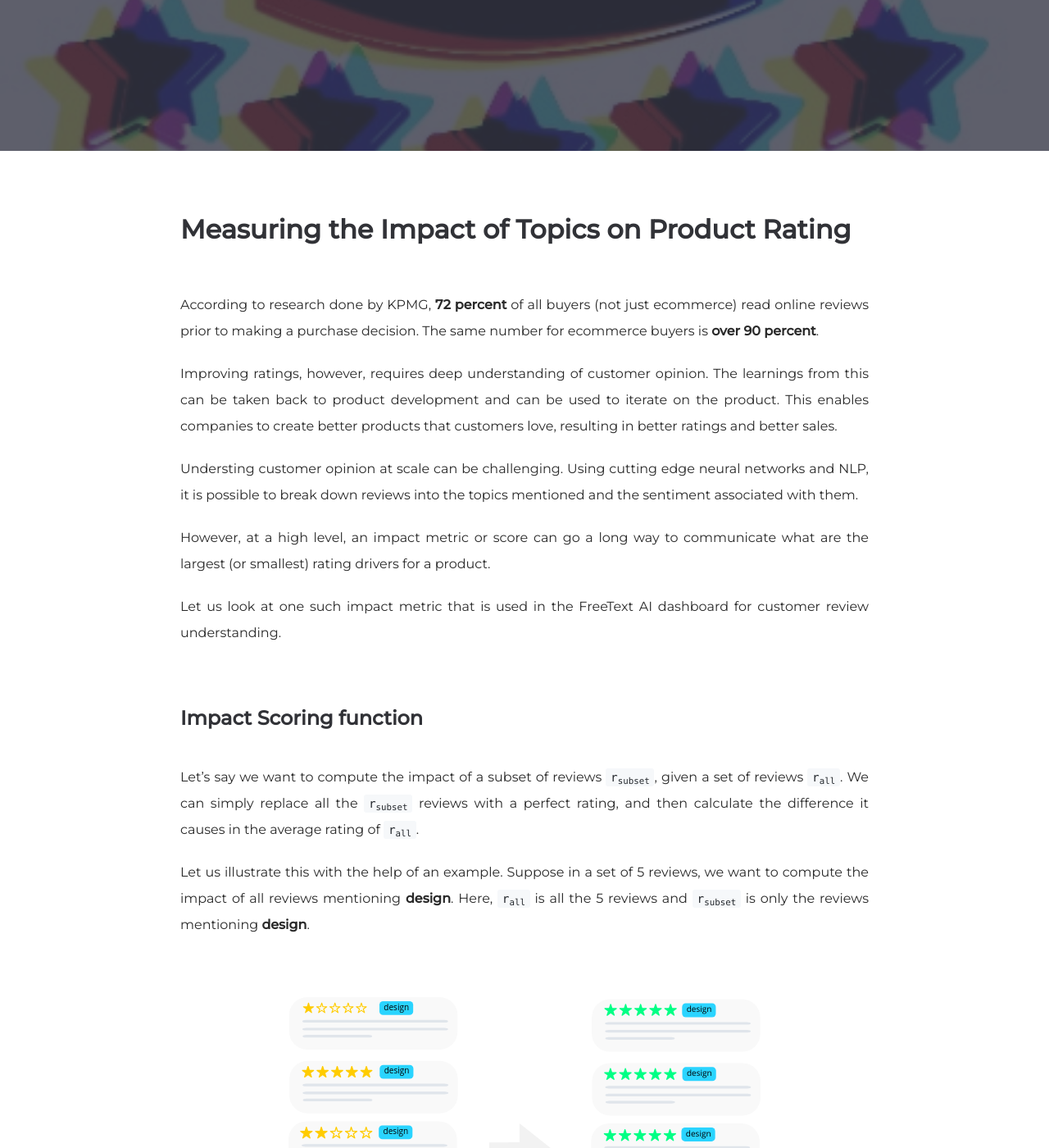
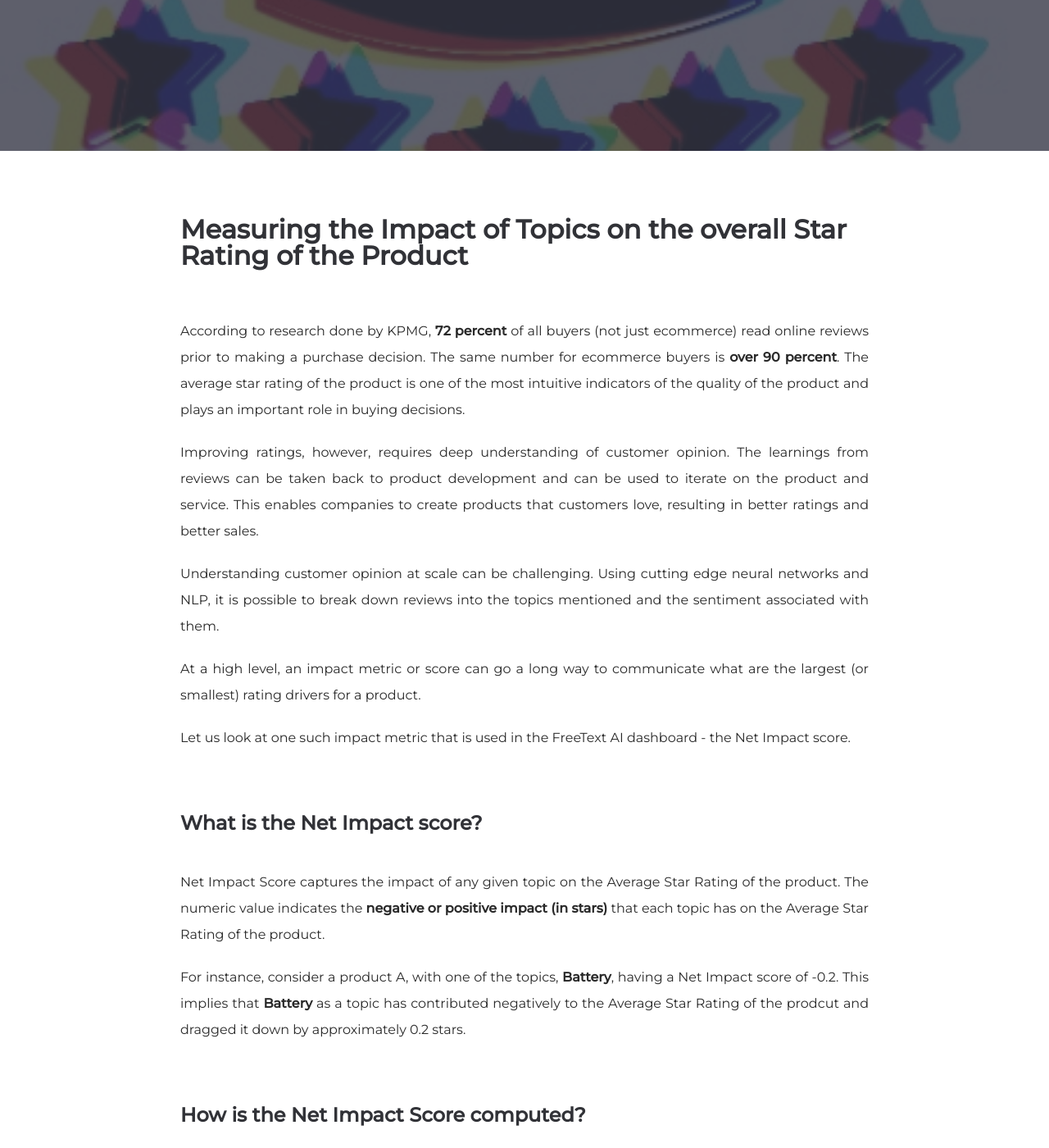
Before and after one commit to freetext-ai/blog, a Jekyll site: the page built from _posts/2019-01-23-reivew-topic-impact-score.md, in a window 1280 px wide and 1400 px high, scrolled down 392 px. Shown: the whole window at 82% size. Built offline with Jekyll 4.4.1, drawn with Linux system fonts in a browser that asks for light colours; a script that is not in the unit is left out; some of the changed text lies outside the part shown.

Commit message:
Updating the Net Impact post

```diff
--- a/_posts/2019-01-23-reivew-topic-impact-score.md
+++ b/_posts/2019-01-23-reivew-topic-impact-score.md
@@ -6,24 +6,45 @@ mathjax: true
 ---
 
 
-# Measuring the Impact of Topics on Product Rating
+# Measuring the Impact of Topics on the overall Star Rating of the Product
 
 <br/>
 
-According to research done by KPMG, __72 percent__ of all buyers (not just ecommerce) read online reviews prior to making a purchase decision. The same number for ecommerce buyers is __over 90 percent__.
+According to research done by KPMG, __72 percent__ of all buyers (not just ecommerce) read online reviews prior to making a purchase decision. The same number for ecommerce buyers is __over 90 percent__. The average star rating of the product is one of the most intuitive indicators of the quality of the product and plays an important role in buying decisions.
 
-Improving ratings, however, requires deep understanding of customer opinion. The learnings from this can be taken back to product development and can be used to iterate on the product. This enables companies to create better products that customers love, resulting in better ratings and better sales.
 
-Understing customer opinion at scale can be challenging. Using cutting edge neural networks and NLP, it is possible to break down reviews into the topics mentioned and the sentiment associated with them.
+Improving ratings, however, requires deep understanding of customer opinion. The learnings from reviews can be taken back to product development and can be used to iterate on the product and service. This enables companies to create products that customers love, resulting in better ratings and better sales.
 
-However, at a high level, an impact metric or score can go a long way to communicate what are the largest (or smallest) rating drivers for a product.
+Understanding customer opinion at scale can be challenging. Using cutting edge neural networks and NLP, it is possible to break down reviews into the topics mentioned and the sentiment associated with them.
 
-Let us look at one such impact metric that is used in the FreeText AI dashboard for customer review understanding.
+At a high level, an impact metric or score can go a long way to communicate what are the largest (or smallest) rating drivers for a product.
+
+Let us look at one such impact metric that is used in the FreeText AI dashboard - the Net Impact score.
 
 <br/>
-## Impact Scoring function
+## What is the Net Impact score?
 <br/>
-Let's say we want to compute the impact of a subset of reviews <code>r<sub>subset</sub></code>, given a set of reviews <code>r<sub>all</sub></code>. We can simply replace all the <code>r<sub>subset</sub></code> reviews with a perfect rating, and then calculate the difference it causes in the average rating of <code>r<sub>all</sub></code>.
+Net Impact Score captures the impact of any given topic on the Average Star Rating of the product. The numeric value indicates the __negative or positive impact (in stars)__ that each topic has on the Average Star Rating of the product.
+
+For instance, consider a product A, with one of the topics, __Battery__, having a Net Impact score of -0.2. This implies that __Battery__ as a topic has contributed negatively to the Average Star Rating of the prodcut and dragged it down by approximately 0.2 stars.
+
+<br/>
+## How is the Net Impact Score computed?
+<br/>
+The computation of the Net Impact Score largely takes into account the following factors -
+
+1. __Importance of each topic__ i.e volume of reviews that mention that topic as a fraction of total reviews.
+2. __Sentiment__ of each mention of the topic
+3. __Topical sentiment distribution__, esp when compared with the overall sentiment distribution of the product
+4. __Movement in avg. star rating__, as explained by the above signals
+
+Let’s get into some details.
+
+The first step is to compute the range within which each topic can potentially impact the average star rating of the product, both on the positive or negative spectrum. We do this by simulating a completely perfect and completely imperfect world for each topic.
+
+Consider a product with total reviews <code>r<sub>all</sub></code>. The topic __design__ mentioned in a subset of reviews <code>r<sub>subset</sub></code>. Let <code>R<sub>min</sub></code> be the Average Star Rating if all __design__ mentions were negative and similarly <code>R<sub>max</sub></code> if all mentions were positive.
+
+To calculate <code>R<sub>max</sub></code> for the topic, we parse through every negative review mentioning the topic and replace the negative rating with a perfect rating. Then, we calculate the difference it causes in the overall rating of the product.
 
 Let us illustrate this with the help of an example. Suppose in a set of 5 reviews, we want to compute the impact of all reviews mentioning __design__. Here, <code>r<sub>all</sub></code> is all the 5 reviews and <code>r<sub>subset</sub></code> is only the reviews mentioning __design__.
 
@@ -36,15 +57,29 @@ Let us illustrate this with the help of an example. Suppose in a set of 5 review
 <br/>
 <br/>
 
-We replace the ratings of reviews that mention __design__ with a perfect score and measure the difference it causes to the average rating. One way to interpret this metric is that if __design__ was improved the potential overall rating impact that can be seen is __1.4 stars__
+Similarly, to calculate <code>R<sub>min</sub></code> for the topic, we parse and replace every positive mention with the worst rating, and determine the lower bound for the overall rating.
 
-This metric has the following desirable properties:
-* since the unit of the metric is in  __stars__, it is easy to interpret as opposed to other confidence measures.
+The above exercise gives us a range within which the topic __design__ can possibly impact the overall star rating, indicated by <code>R<sub>min</sub></code> and <code>R<sub>max</sub></code>.
+
+Now that we understand the range of impact, the next step is to determine exactly how much has the topic, in isolation, impacted the Average Star Rating.
+
+To do this, we look into the actual distribution of positive and negative mentions for each topic, and understand how it compares with the overall distribution of the product. Depending on the sentiment (positive or negative) of all mentions of the topic and the magnitude of variation from the overall sentiment distribution, the new effective Star Rating of the product is computed, which lies somewhere between <code>R<sub>min</sub></code> and <code>R<sub>max</sub></code>. (In case of 100% positive sentiment, the new Star Rating will be <code>R<sub>max</sub></code> and 100% negative sentiment, it will be <code>R<sub>min</sub></code>)
+
+This new rating is then subtracted from the original rating of the product, to get the Net Impact score.
+
+
+The Net Impact metric has the following desirable properties:
+* since the unit of the metric is in  __stars__, it is easy to interpret as opposed to other confidence measures
 * volume weighted ie. inherently takes the volume of the subset wrt superset into account
+* takes the phrase based sentiment into account
 * simple and easy to explain computation
-* the same metric can be used in any scenario where we try to compute the rating impact of a subset of reviews (for eg. the impact of rating of individual products on a brand's overall rating)
+* the same method can be used in any scenario where we try to compute the rating impact of a subset of reviews (for eg. the impact of rating of individual products on a brand's overall rating)
 
+<br/><br/>
 <br/><br/>
 <i>We've built FreeText AI using cutting edge Natural Language Processing to help businesses quantify the qualitative aspects of consumer feedback. </i>
 
 If you would like to know more, do [sign up for a trial](https://freetext.ai).
+
+<br/><br/>
+<br/><br/>
```
Also changed, not shown: sw.js (+6 -6 lines), assets/img/posts/scorecomputation.svg, assets/js/bundle.js.
